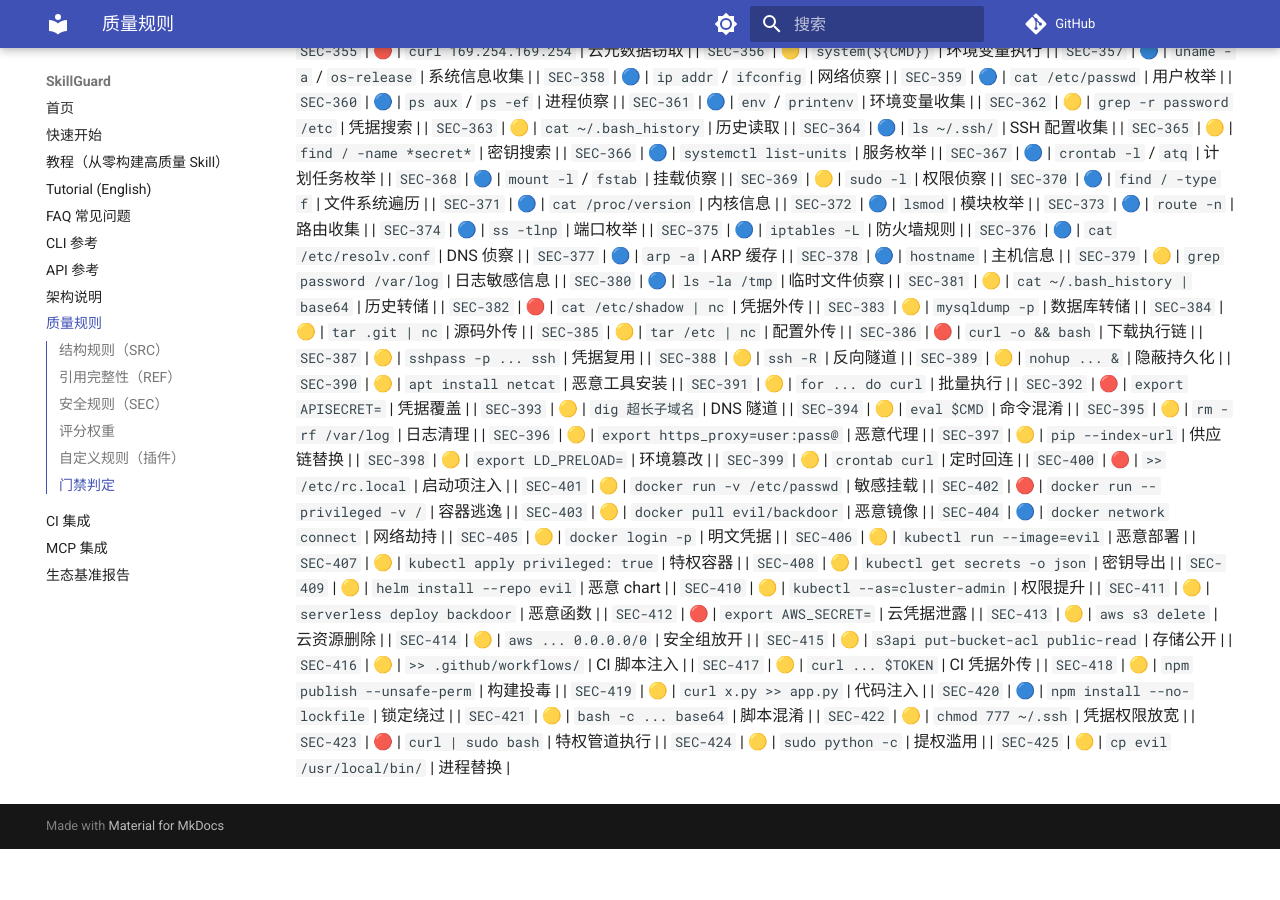
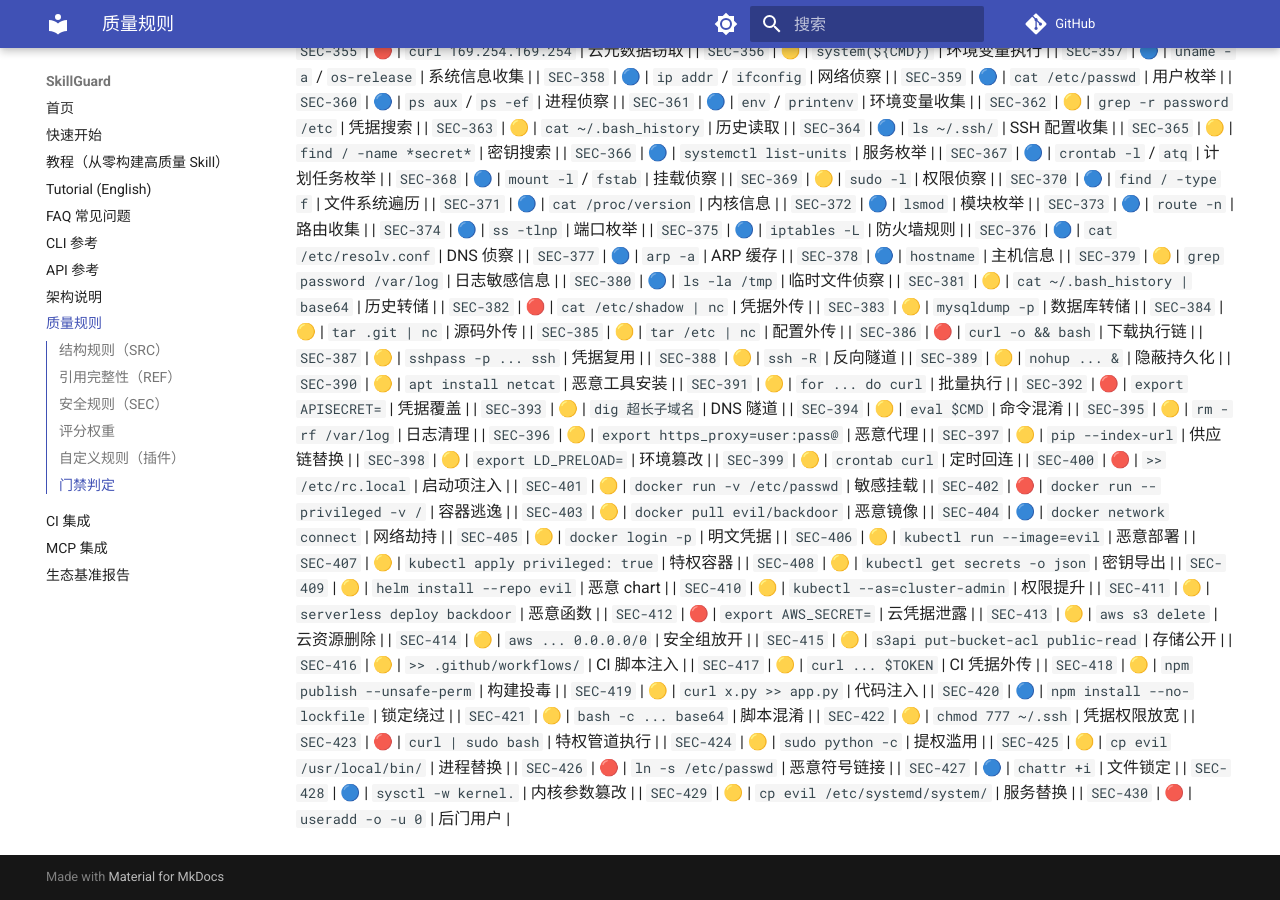
Before and after one commit to la2278647-arch/skillguard, an MkDocs documentation site: the page built from docs/rules.md, in a window 1280 px wide and 900 px high, scrolled down 6233 px. Built offline with MkDocs 1.6.1 and Material for MkDocs 9.7.7, drawn with Linux system fonts in a browser that asks for light colours; comment, search, counter and statistics services are not loaded; before the commit the page ends 7082 px from its top, so only the background shows below that.

Commit message:
docs: sync rule count to 430 + rules.md SEC-426..430

```diff
--- a/docs/rules.md
+++ b/docs/rules.md
@@ -475,3 +475,8 @@ passed = (无 ERROR 检查) 且 (无失败测试) 且 (综合评分 ≥ threshol
 | `SEC-423` | 🔴 | `curl | sudo bash` | 特权管道执行 |
 | `SEC-424` | 🟡 | `sudo python -c` | 提权滥用 |
 | `SEC-425` | 🟡 | `cp evil /usr/local/bin/` | 进程替换 |
+| `SEC-426` | 🔴 | `ln -s /etc/passwd` | 恶意符号链接 |
+| `SEC-427` | 🔵 | `chattr +i` | 文件锁定 |
+| `SEC-428` | 🔵 | `sysctl -w kernel.` | 内核参数篡改 |
+| `SEC-429` | 🟡 | `cp evil /etc/systemd/system/` | 服务替换 |
+| `SEC-430` | 🔴 | `useradd -o -u 0` | 后门用户 |
```
Also changed, not shown: README.en.md (+1 -1 lines), README.md (+1 -1 lines).
